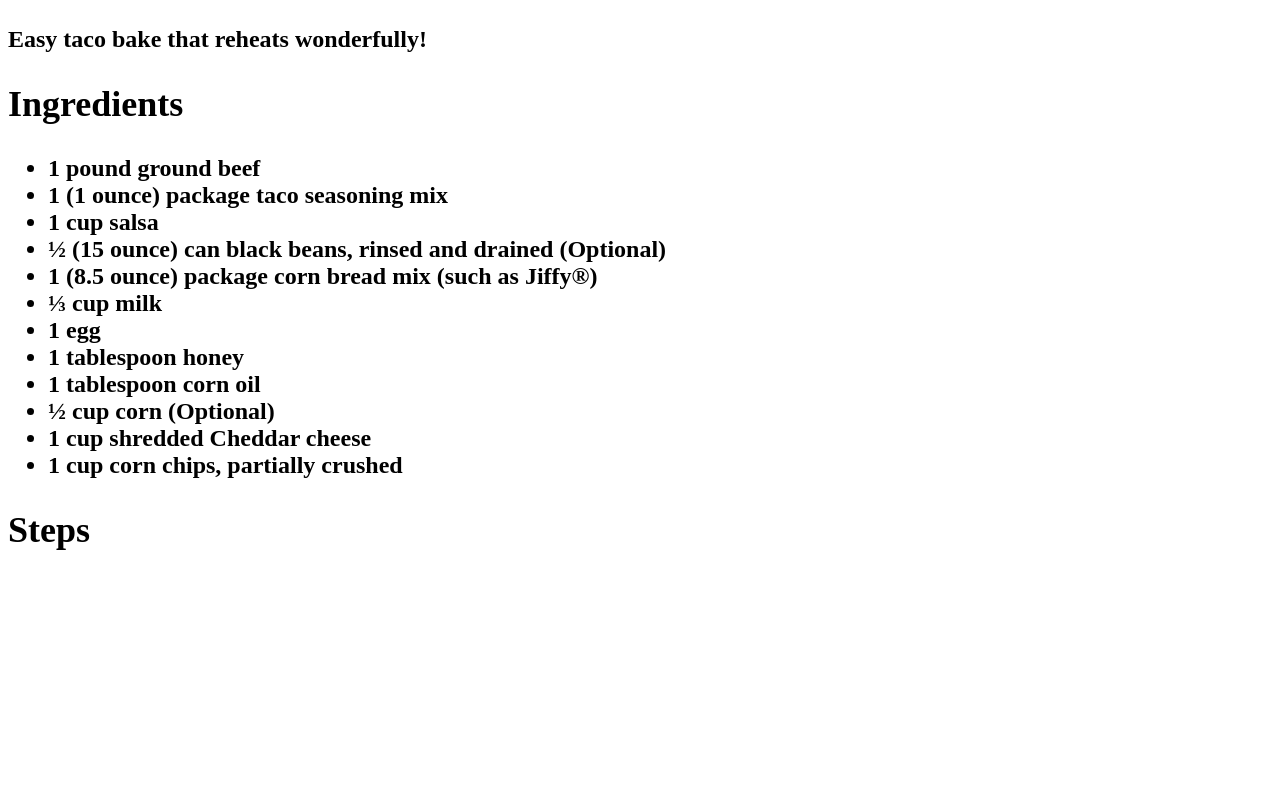
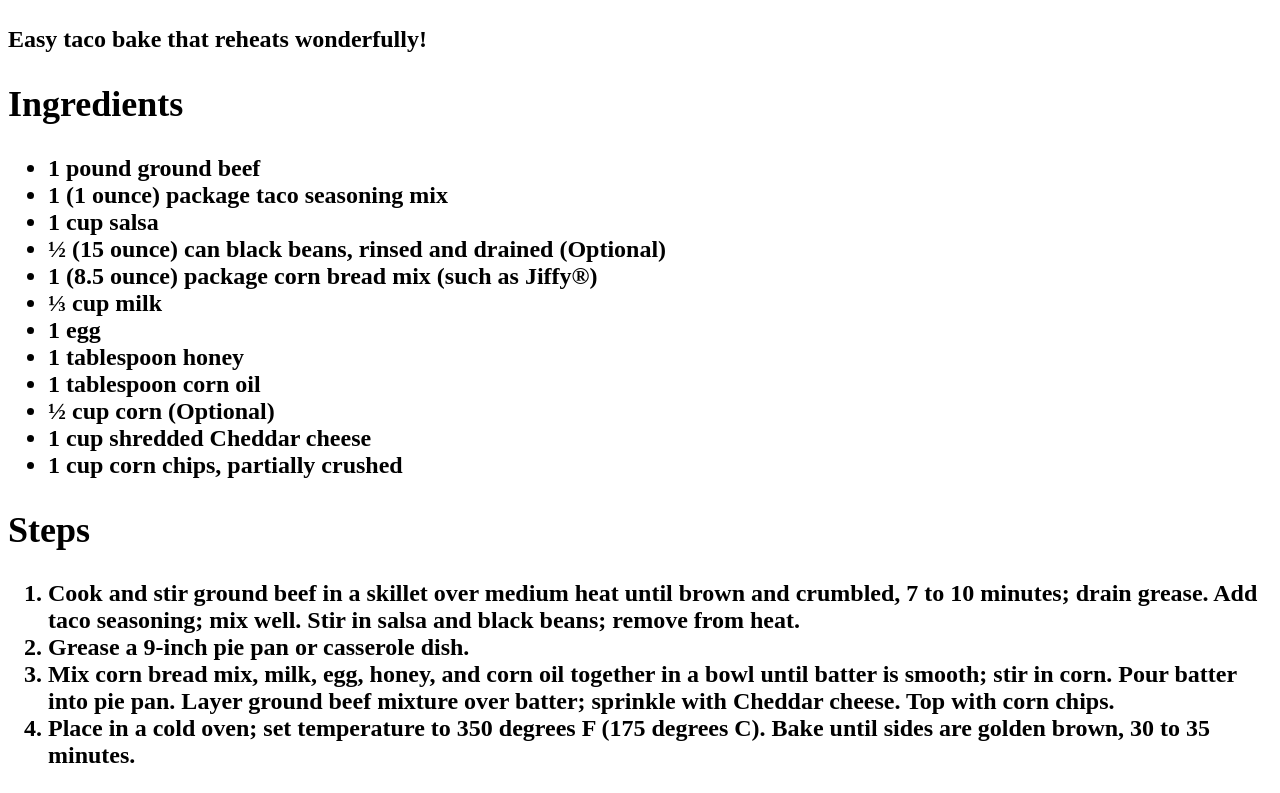
Before and after one commit to MichaelBardwell/Odin-Recipes, a plain HTML site: page recipes/TacoBakePie.html in a window 1280 px wide. Shown: the part 678-1471 px from the top of the page. Before the commit the page ends 1258 px from the top, so only its background shows below. Drawn offline with Linux system fonts and the light colour scheme.

Commit message:
Updated links to TacoBakePie

```diff
--- a/recipes/TacoBakePie.html
+++ b/recipes/TacoBakePie.html
@@ -28,7 +28,11 @@
     </ul>
     <H2>Steps</H2>
     <ol>
+        <li>Cook and stir ground beef in a skillet over medium heat until brown and crumbled, 7 to 10 minutes; drain grease. Add taco seasoning; mix well. Stir in salsa and black beans; remove from heat.</li>
+        <li>Grease a 9-inch pie pan or casserole dish.</li>
+        <li>Mix corn bread mix, milk, egg, honey, and corn oil together in a bowl until batter is smooth; stir in corn. Pour batter into pie pan. Layer ground beef mixture over batter; sprinkle with Cheddar cheese. Top with corn chips.</li>
+        <li>Place in a cold oven; set temperature to 350 degrees F (175 degrees C). Bake until sides are golden brown, 30 to 35 minutes.</li>
+    </ol>
 
-    </ol>
 </body>
 </html>
```
Also changed, not shown: index.html (+2 -1 lines).
